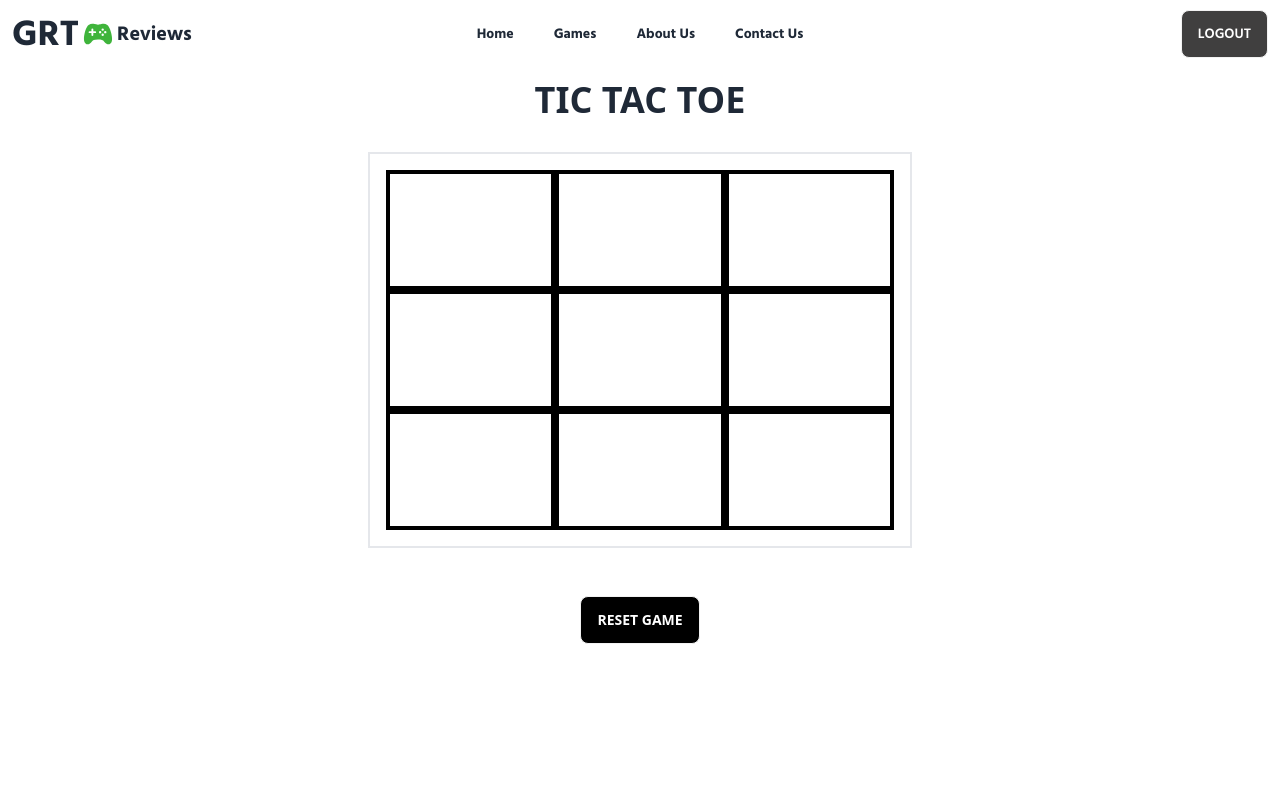
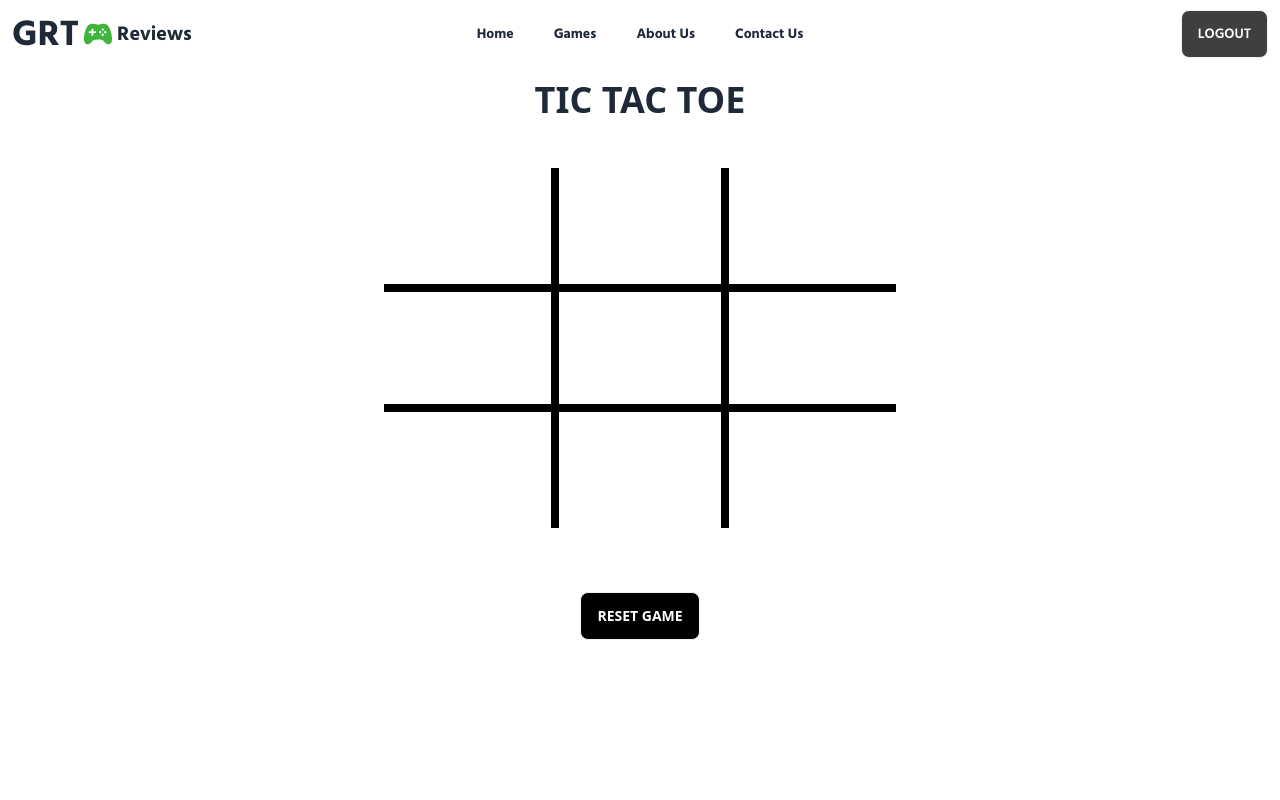
Before and after one commit to ayon121/RetroRevive_Frontend, a React (Vite) app: page /tictactoe in a window 1280 px wide. Shown: the top 800 px of the page. Built offline with nearby package versions, Linux system fonts and the light colour scheme; no server answers; sample sign-in values are in the browser's storage.

Commit message:
tictactoe  design updated

```diff
--- a/src/Components/Playstation/TicTacToe/Tictactoe.jsx
+++ b/src/Components/Playstation/TicTacToe/Tictactoe.jsx
@@ -76,19 +76,19 @@ const Tictactoe = () => {
                 {/* game bg */}
                 <div className="px-4 max-w-xl my-4 py-4 mx-auto ">
                     {/* game layout */}
-                    <div className="px-4 border-2 max-w-xl grid grid-cols-3 py-4 mx-auto font-extrabold ">
+                    <div className=" px-1 md:px-4  max-w-xl grid grid-cols-3 py-4 mx-auto font-extrabold rounded-full ">
                         {/* row 1 */}
-                            <button id="btn1" className=" border-black text-3xl md:text-4xl px-5 py-2  md:min-h-[120px] min-h-16 min-w-full border-4" onClick={(e) => {toggle(e , 0)}}></button>
-                            <button id="btn2" className=" border-black text-3xl md:text-4xl px-5 py-2  md:min-h-[120px] min-h-16 min-w-full border-4" onClick={(e) => {toggle(e , 1)}}></button>
-                            <button id="btn3" className=" border-black text-3xl md:text-4xl px-5 py-2  md:min-h-[120px] min-h-16 min-w-full border-4" onClick={(e) => {toggle(e , 2)}}></button>
+                            <button id="btn1" className=" border-black text-3xl md:text-4xl px-2 md:px-5 py-2  md:min-h-[120px] min-h-16 min-w-full border-b-4 border-r-4 " onClick={(e) => {toggle(e , 0)}}></button>
+                            <button id="btn2" className=" border-black text-3xl md:text-4xl px-2 md:px-5 py-2  md:min-h-[120px] min-h-16 min-w-full border-b-4 border-r-4 border-l-4" onClick={(e) => {toggle(e , 1)}}></button>
+                            <button id="btn3" className=" border-black text-3xl md:text-4xl px-2 md:px-5 py-2  md:min-h-[120px] min-h-16 min-w-full border-b-4 border-l-4" onClick={(e) => {toggle(e , 2)}}></button>
                         {/* row 2 */}
-                            <button id="btn4" className=" border-black text-3xl md:text-4xl px-5 py-2  md:min-h-[120px] min-h-16 min-w-full border-4" onClick={(e) => {toggle(e , 3)}}></button>
-                            <button id="btn5" className=" border-black text-3xl md:text-4xl px-5 py-2 md:min-h-[120px] min-h-16 min-w-full border-4 " onClick={(e) => {toggle(e , 4)}}></button>
-                            <button id="btn6" className=" border-black text-3xl md:text-4xl px-5 py-2  md:min-h-[120px] min-h-16 min-w-full border-4" onClick={(e) => {toggle(e , 5)}}></button>
+                            <button id="btn4" className=" border-black text-3xl md:text-4xl px-2 md:px-5 py-2  md:min-h-[120px] min-h-16 min-w-full border-t-4 border-b-4 border-r-4" onClick={(e) => {toggle(e , 3)}}></button>
+                            <button id="btn5" className=" border-black text-3xl md:text-4xl px-2 md:px-5 py-2 md:min-h-[120px] min-h-16 min-w-full border-4 " onClick={(e) => {toggle(e , 4)}}></button>
+                            <button id="btn6" className=" border-black text-3xl md:text-4xl px-2 md:px-5 py-2  md:min-h-[120px] min-h-16 min-w-full  border-t-4 border-b-4 border-l-4" onClick={(e) => {toggle(e , 5)}}></button>
                         {/* row 3 */}
-                            <button id="btn7" className=" border-black text-3xl md:text-4xl px-5 py-2  md:min-h-[120px] min-h-16 min-w-full border-4 " onClick={(e) => {toggle(e , 6)}}></button>
-                            <button id="btn8" className="border-black text-3xl md:text-4xl px-5 py-2  md:min-h-[120px] min-h-16 min-w-full border-4" onClick={(e) => {toggle(e , 7)}}></button>
-                            <button id="btn9" className="border-black text-3xl md:text-4xl px-5 py-2   md:min-h-[120px] min-h-16 min-w-full border-4" onClick={(e) => {toggle(e , 8)}}></button>
+                            <button id="btn7" className=" border-black text-3xl md:text-4xl px-2 md:px-5 py-2  md:min-h-[120px] min-h-16 min-w-full  border-t-4 border-r-4 " onClick={(e) => {toggle(e , 6)}}></button>
+                            <button id="btn8" className="border-black text-3xl md:text-4xl px-2 md:px-5 py-2  md:min-h-[120px] min-h-16 min-w-full  border-t-4 border-l-4 border-r-4" onClick={(e) => {toggle(e , 7)}}></button>
+                            <button id="btn9" className="border-black text-3xl md:text-4xl px-2 md:px-5 py-2   md:min-h-[120px] min-h-16 min-w-full  border-t-4 border-l-4 " onClick={(e) => {toggle(e , 8)}}></button>
                     </div>
                 </div>
                 {/* reset button */}
```
